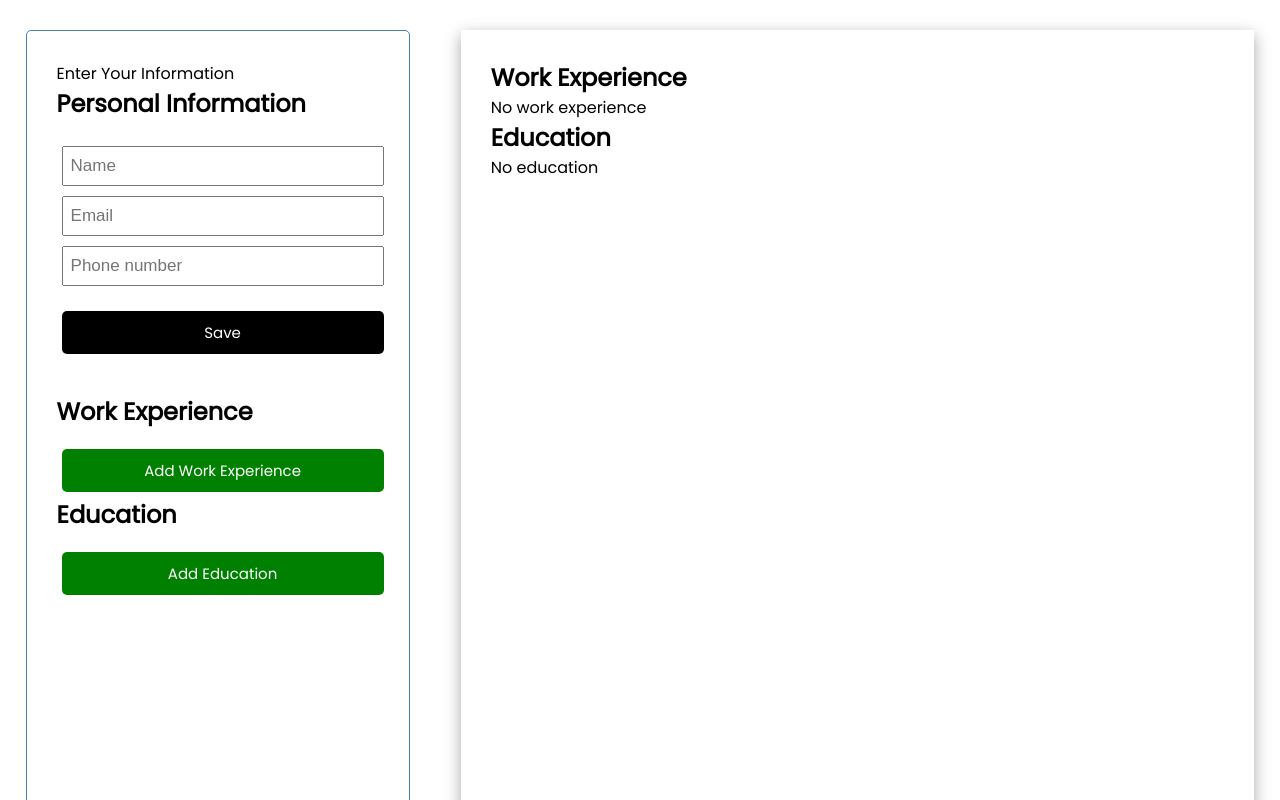
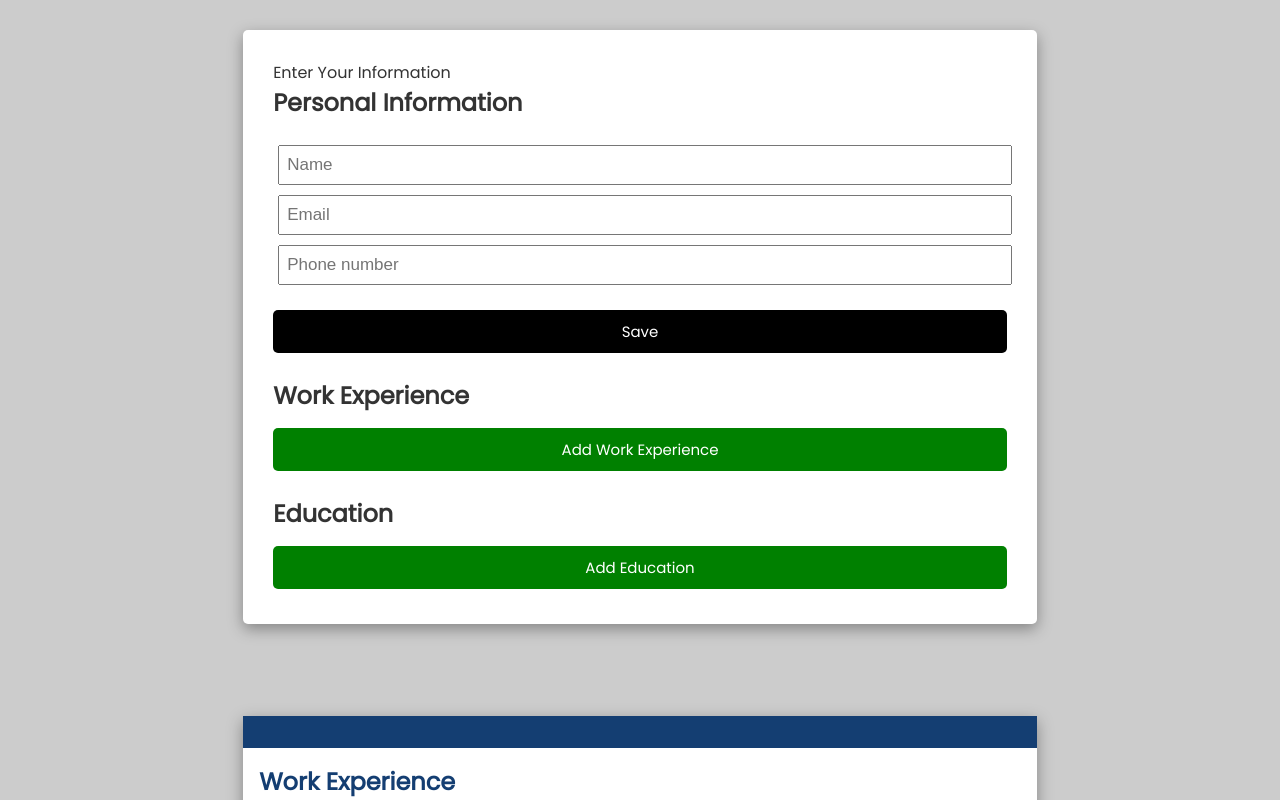
Before and after one commit to amirobinsonmuto/cv-project, a React (Create React App) app: page / in a window 1280 px wide. Shown: the top 800 px of the page. Built offline with nearby package versions, Linux system fonts and the light colour scheme.

Commit message:
Update styling and classnames

```diff
--- a/src/App.js
+++ b/src/App.js
@@ -123,7 +123,7 @@ function App() {
         />
         <Button
           color="green"
-          className="btn btn-block"
+          className="btn btn-block add-btn"
           text="Add Work Experience"
           onClick={addWorkExperienceForm}
         />
@@ -137,7 +137,7 @@ function App() {
         />
         <Button
           color="green"
-          className="btn btn-block"
+          className="btn btn-block add-btn"
           text="Add Education"
           onClick={addEducationForm}
         />
@@ -145,19 +145,23 @@ function App() {
 
       <div className="resume">
         <PersonalInfo personalInfo={personalInfo} />
-        <h2>Work Experience</h2>
+        <div className="resume-work-experience">
+          <h2 className="blue-text">Work Experience</h2>
           {workExperiences.length > 0 ? (
             <WorkExperiences workExperiences={workExperiences} />
           ) : (
             "No work experience"
           )}
-        <h2>Education</h2>
+        </div>
+        <div className="resume-education">
+          <h2 className="blue-text">Education</h2>
           {educations.length > 0 ? (
             <Educations educations={educations} onDelete={deleteEducation} />
           ) : (
             "No education"
           )}
         </div>
+      </div>
     </main>
   );
 }
--- a/src/components/PersonalInfo.js
+++ b/src/components/PersonalInfo.js
@@ -1,6 +1,6 @@
 const PersonalInfo = ({ personalInfo }) => {
   return (
-    <div>
+    <div className="resume-personal-info">
       <h2>{personalInfo.name}</h2>
       <p>{personalInfo.email}</p>
       <p>{personalInfo.phone}</p>
--- a/src/components/WorkExperience.js
+++ b/src/components/WorkExperience.js
@@ -2,7 +2,7 @@ import { FaTimes } from "react-icons/fa";
 
 const WorkExperience = ({ workExperience }) => {
   return (
-    <div className="work-experience">
+    <div>
       <div className="flex">
         <h3>{workExperience.position}</h3>
         <p>
--- a/src/index.css
+++ b/src/index.css
@@ -8,37 +8,40 @@
 
 body {
   font-family: "Poppins", sans-serif;
+  /* font-size: 1.6rem; */
+  background-color: rgb(204, 204, 204);
+  color: rgb(51, 51, 51);
+}
+
+h3 {
+  margin-top: 0.8rem;
+}
+
+.blue-text {
+  color: rgb(20, 62, 114);
 }
 
 .container {
   display: flex;
+  gap: 2rem;
+  flex-wrap: wrap;
 }
 
 .forms {
   margin: 30px auto;
-  border: 1px solid steelblue;
+  box-shadow: rgb(0 0 0 / 35%) 0px 5px 15px;
   padding: 30px;
   border-radius: 5px;
-  width: 30vw;
-}
-
-.resume {
-  margin: 30px auto;
   width: 210mm;
-  position: -webkit-sticky;
-  position: sticky;
-  top: 0;
-  align-self: flex-start;
-  height: 297mm;
-  padding: 30px;
-  box-shadow: rgb(0 0 0 / 35%) 0px 5px 15px;
+  background-color: #fff;
 }
 
 .header {
   display: flex;
   justify-content: space-between;
   align-items: center;
-  margin-bottom: 20px;
+  margin-top: 25px;
+  margin-bottom: 10px;
 }
 
 .btn {
@@ -47,12 +50,16 @@ body {
   color: #fff;
   border: none;
   padding: 10px 20px;
-  margin: 5px;
+  margin-bottom: 5px;
   border-radius: 5px;
   cursor: pointer;
   text-decoration: none;
   font-size: 15px;
   font-family: inherit;
+}
+
+.add-btn {
+  margin-top: 15px;
 }
 
 .btn:focus {
@@ -66,10 +73,6 @@ body {
 .btn-block {
   display: block;
   width: 100%;
-}
-
-.add-form {
-  margin-bottom: 40px;
 }
 
 .form-control {
@@ -116,13 +119,32 @@ footer {
   text-align: center;
 }
 
-.education-resume-section {
-  display: flex;
-  gap: 2rem;
-}
-
 .flex {
   display: flex;
   align-items: center;
   justify-content: space-between;
 }
+
+.resume {
+  background-color: #fff;
+  margin: 30px auto;
+  width: 210mm;
+  position: -webkit-sticky;
+  position: sticky;
+  top: 0;
+  align-self: flex-start;
+  height: 297mm;
+  /* padding: 30px; */
+  box-shadow: rgb(0 0 0 / 35%) 0px 5px 15px;
+}
+
+.resume-personal-info {
+  background-color: rgb(20, 62, 114);
+  color: #fff;
+  padding: 1rem;
+}
+
+.resume-work-experience,
+.resume-education {
+  padding: 1rem;
+}
```
Lines whose indentation alone changed are shown as unchanged.
